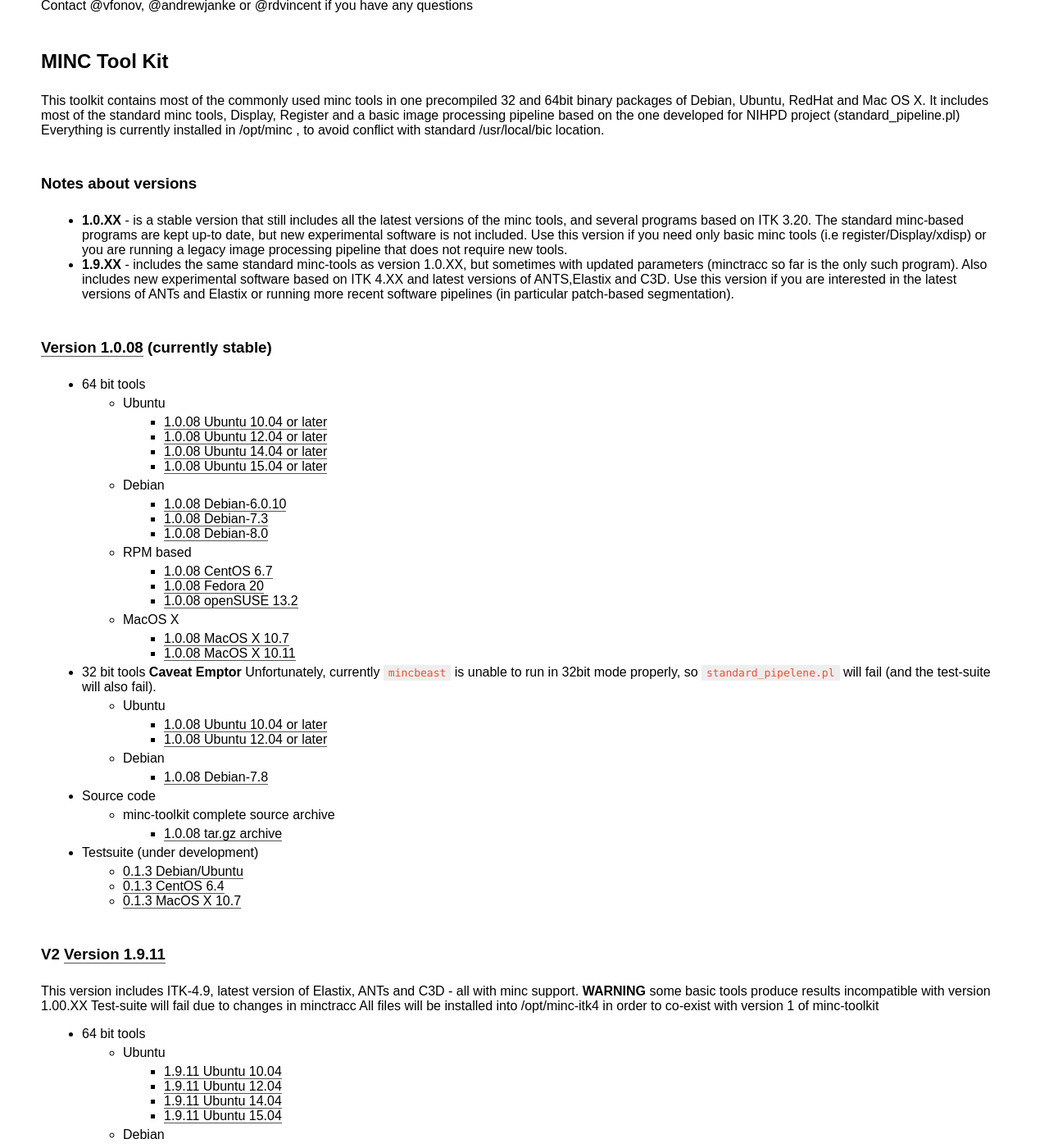
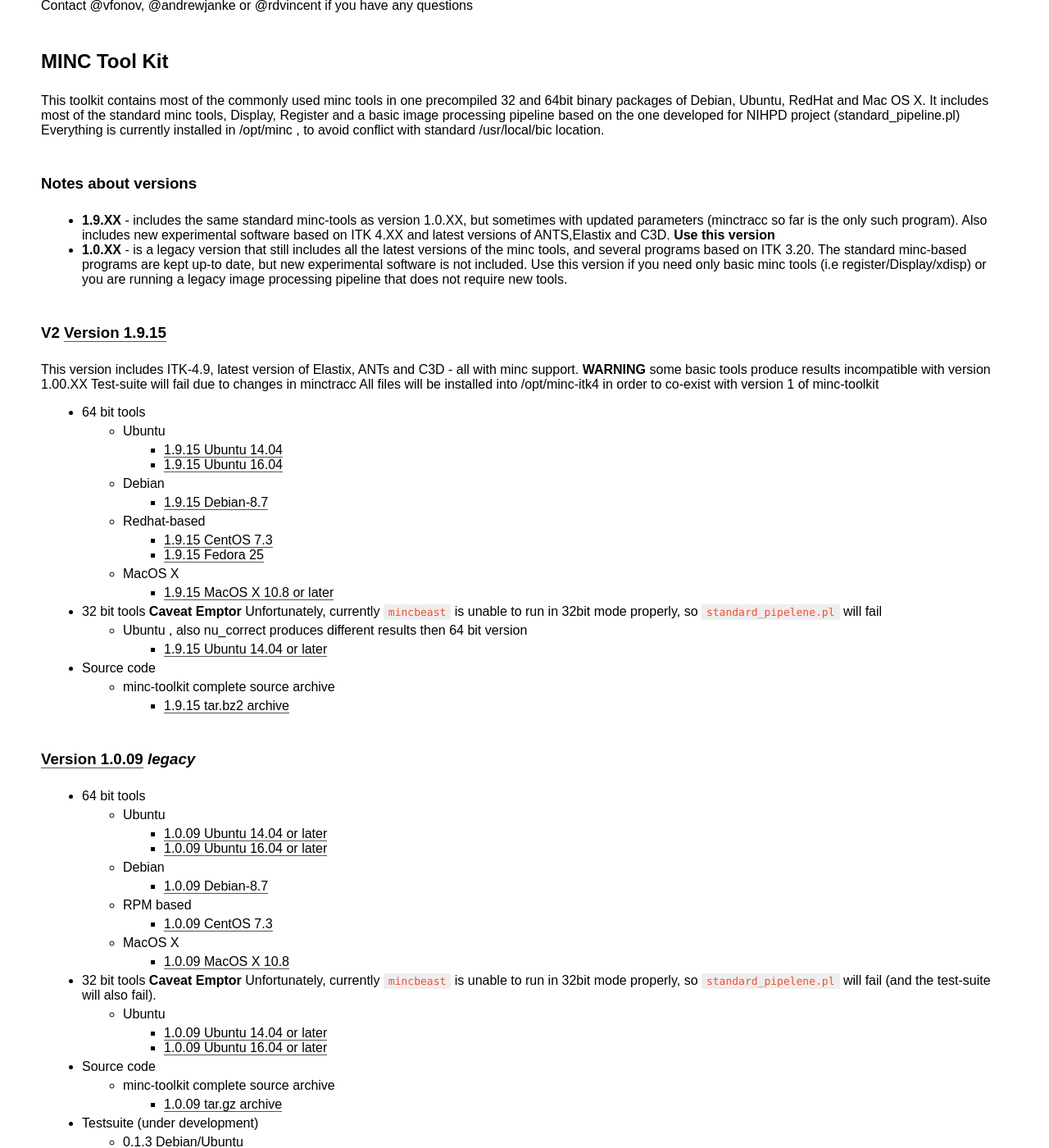
Before and after one commit to BIC-MNI/BIC-MNI.github.io, a Jekyll site: the page built from index.md, in a window 1280 px wide and 1400 px high, scrolled down 732 px. Shown: the whole window at 82% size. Built offline with Jekyll 4.4.1, drawn with Linux system fonts in a browser that asks for light colours; some web fonts are replaced; some of the changed text lies outside the part shown.

Commit message:
Updated to the most recent release: 1.9.15 and 1.0.09

```diff
--- a/index.md
+++ b/index.md
@@ -5,8 +5,8 @@
 ## Contents:
 * [MINC Toolkit](#MINC-Tool-Kit)
   * [MINC Toolkit versions](#notes-about-versions)
-  * Version 1 [Version 1.0.08](#version-10081008-currently-stable)
-  * Version 2 [Version 1.9.11](#v2-version-19111911)
+  * Version 2 [Version 1.9.15](#v2)
+  * Version 1 [Version 1.0.09](#v1) *Legacy*
   * [Virtual Machine](#virtual-machine)
   * [Data files and models](#data-files-and-models)
   * [Previous versions](#previous-versions)
@@ -35,75 +35,58 @@
 project (standard_pipeline.pl) Everything is currently installed in /opt/minc , to avoid conflict with standard /usr/local/bic location.
 
 ### Notes about versions
-* **1.0.XX** - is a stable version that still includes all the latest versions of the minc tools, and several programs based on ITK 3.20.
+* **1.9.XX** - includes the same standard minc-tools as version 1.0.XX, but sometimes with updated parameters (minctracc so far is the only such program).
+  Also includes new experimental software based on ITK 4.XX and latest versions of ANTS,Elastix and C3D.
+  **Use this version**
+* **1.0.XX** - is a legacy version that still includes all the latest versions of the minc tools, and several programs based on ITK 3.20.
   The standard minc-based programs are kept up-to date, but new experimental software is not included. Use this version if you need
   only basic minc tools (i.e register/Display/xdisp) or you are running a legacy image processing pipeline that does not require new tools.
-* **1.9.XX** - includes the same standard minc-tools as version 1.0.XX, but sometimes with updated parameters (minctracc so far is the only such program).
-  Also includes new experimental software based on ITK 4.XX and latest versions of ANTS,Elastix and C3D.
-  Use this version if you are interested in the latest versions of ANTs and Elastix or running more recent software pipelines
-  (in particular patch-based segmentation).
 
-### [Version 1.0.08](#1.0.08) (currently stable)
+### V2 [Version 1.9.15](#v2)
+This version includes ITK-4.9, latest version of Elastix, ANTs and C3D - all with minc support. **WARNING** some basic tools produce results incompatible with version 1.00.XX Test-suite will fail due to changes in minctracc
+All files will be installed into /opt/minc-itk4 in order to co-exist with version 1 of minc-toolkit
+
+* 64 bit tools
+  * Ubuntu
+    * [1.9.15 Ubuntu 14.04](http://packages.bic.mni.mcgill.ca/minc-toolkit/Debian/minc-toolkit-1.9.15-20170529-Ubuntu_14.04-x86_64.deb)
+    * [1.9.15 Ubuntu 16.04](http://packages.bic.mni.mcgill.ca/minc-toolkit/Debian/minc-toolkit-1.9.15-20170529-Ubuntu_15.04-x86_64.deb)
+  * Debian
+    * [1.9.15 Debian-8.7](http://packages.bic.mni.mcgill.ca/minc-toolkit/Debian/minc-toolkit-1.9.15-20170529-Debian_8.7-x86_64.deb)
+  * Redhat-based
+    * [1.9.15 CentOS 7.3](http://packages.bic.mni.mcgill.ca/minc-toolkit/RPM/minc-toolkit-1.9.15-20170529-CentOS_7.3.1611-x86_64.rpm)
+    * [1.9.15 Fedora 25](http://packages.bic.mni.mcgill.ca/minc-toolkit/RPM/minc-toolkit-1.9.15-20170529-Fedora_25-x86_64.rpm)
+  * MacOS X
+    * [1.9.15 MacOS X 10.8 or later](http://packages.bic.mni.mcgill.ca/minc-toolkit/MacOSX/minc-toolkit-1.9.15-20170529-Darwin_10.8_x86_64.dmg)
+* 32 bit tools **Caveat Emptor** Unfortunately, currently `mincbeast` is unable to run in 32bit mode properly, so `standard_pipelene.pl` will fail
+  * Ubuntu , also nu_correct produces different results then 64 bit version
+    * [1.9.15 Ubuntu 14.04 or later](http://packages.bic.mni.mcgill.ca/minc-toolkit/Debian/minc-toolkit-1.9.15-20170529-Ubuntu_14.04-i686.deb)
+* Source code
+  * minc-toolkit complete source archive
+    * [1.9.15 tar.bz2 archive](http://packages.bic.mni.mcgill.ca/minc-toolkit/minc-toolkit-v2-1.9.15-20170529.tar.bz2)
+
+### [Version 1.0.09](#v1) *legacy*
 - 64 bit tools
   * Ubuntu
-    * [1.0.08 Ubuntu 10.04 or later](http://packages.bic.mni.mcgill.ca/minc-toolkit/Debian/minc-toolkit-1.0.08-20160205-Ubuntu_10.04-x86_64.deb)
-    * [1.0.08 Ubuntu 12.04 or later](http://packages.bic.mni.mcgill.ca/minc-toolkit/Debian/minc-toolkit-1.0.08-20160205-Ubuntu_12.04-x86_64.deb)
-    * [1.0.08 Ubuntu 14.04 or later](http://packages.bic.mni.mcgill.ca/minc-toolkit/Debian/minc-toolkit-1.0.08-20160205-Ubuntu_14.04-x86_64.deb)
-    * [1.0.08 Ubuntu 15.04 or later](http://packages.bic.mni.mcgill.ca/minc-toolkit/Debian/minc-toolkit-1.0.08-20160205-Ubuntu_15.04-x86_64.deb)
+    * [1.0.09 Ubuntu 14.04 or later](http://packages.bic.mni.mcgill.ca/minc-toolkit/Debian/minc-toolkit-1.0.09-20170529-Ubuntu_14.04-x86_64.deb)
+    * [1.0.09 Ubuntu 16.04 or later](http://packages.bic.mni.mcgill.ca/minc-toolkit/Debian/minc-toolkit-1.0.09-20170529-Ubuntu_16.04-x86_64.deb)
   * Debian
-    * [1.0.08 Debian-6.0.10](http://packages.bic.mni.mcgill.ca/minc-toolkit/Debian/minc-toolkit-1.0.08-20160205-Debian_6.0.10-x86_64.deb)
-    * [1.0.08 Debian-7.3](http://packages.bic.mni.mcgill.ca/minc-toolkit/Debian/minc-toolkit-1.0.08-20160205-Debian_7.3-x86_64.deb)
-    * [1.0.08 Debian-8.0](http://packages.bic.mni.mcgill.ca/minc-toolkit/Debian/minc-toolkit-1.0.08-20160205-Debian_8.0-x86_64.deb)
+    * [1.0.09 Debian-8.7](http://packages.bic.mni.mcgill.ca/minc-toolkit/Debian/minc-toolkit-1.0.09-20170529-Debian_8.7-x86_64.deb)
   * RPM based
-    * [1.0.08 CentOS 6.7](http://packages.bic.mni.mcgill.ca/minc-toolkit/RPM/minc-toolkit-1.0.08-20160205-CentOS_6.7-x86_64.rpm)
-    * [1.0.08 Fedora 20](http://packages.bic.mni.mcgill.ca/minc-toolkit/RPM/minc-toolkit-1.0.08-20140603-Fedora_20-x86_64.rpm)
-    * [1.0.08 openSUSE 13.2](http://packages.bic.mni.mcgill.ca/minc-toolkit/RPM/minc-toolkit-1.0.08-20160205-openSUSE-project_13.2-x86_64.rpm)
+    * [1.0.09 CentOS 7.3](http://packages.bic.mni.mcgill.ca/minc-toolkit/RPM/minc-toolkit-1.0.09-20170529-CentOS_7.3.1611-x86_64.rpm)
   * MacOS X
-    * [1.0.08 MacOS X 10.7](http://packages.bic.mni.mcgill.ca/minc-toolkit/MacOSX/minc-toolkit-1.0.08-20160205-Darwin-10.7-x86_64.dmg)
-    * [1.0.08 MacOS X 10.11](http://packages.bic.mni.mcgill.ca/minc-toolkit/MacOSX/minc-toolkit-1.0.08-20160205-Darwin-10.11-x86_64.dmg)
+    * [1.0.09 MacOS X 10.8](http://packages.bic.mni.mcgill.ca/minc-toolkit/MacOSX/minc-toolkit-1.0.09-20170310-Darwin_10.8_x86_64.dmg)
 - 32 bit tools **Caveat Emptor** Unfortunately, currently `mincbeast` is unable to run in 32bit mode properly, so `standard_pipelene.pl` will fail (and the test-suite will also fail).
   * Ubuntu
-    * [1.0.08 Ubuntu 10.04 or later](http://packages.bic.mni.mcgill.ca/minc-toolkit/Debian/minc-toolkit-1.0.08-20160205-Ubuntu_10.04-i686.deb)
-    * [1.0.08 Ubuntu 12.04 or later](http://packages.bic.mni.mcgill.ca/minc-toolkit/Debian/minc-toolkit-1.0.08-20160205-Ubuntu_12.04-i686.deb)
-  * Debian
-    * [1.0.08 Debian-7.8](http://packages.bic.mni.mcgill.ca/minc-toolkit/Debian/minc-toolkit-1.0.08-20160205-Debian_7.8-i686.deb)
+    * [1.0.09 Ubuntu 14.04 or later](http://packages.bic.mni.mcgill.ca/minc-toolkit/Debian/minc-toolkit-1.0.09-20170529-Ubuntu_14.04-i686.deb)
+    * [1.0.09 Ubuntu 16.04 or later](http://packages.bic.mni.mcgill.ca/minc-toolkit/Debian/minc-toolkit-1.0.09-20170529-Ubuntu_16.04-i686.deb)
 - Source code
   * minc-toolkit complete source archive
-    * [1.0.08 tar.gz archive](http://packages.bic.mni.mcgill.ca/minc-toolkit/minc-toolkit-1.0.08-20160205.tar.bz2)
+    * [1.0.09 tar.gz archive](http://packages.bic.mni.mcgill.ca/minc-toolkit/minc-toolkit-1.0.09-20170529.tar.bz2)
 - Testsuite (under development)
     * [0.1.3 Debian/Ubuntu](http://packages.bic.mni.mcgill.ca/minc-toolkit/Debian/minc-toolkit-testsuite-0.1.3-20131212.deb)
     * [0.1.3 CentOS 6.4](http://packages.bic.mni.mcgill.ca/minc-toolkit/RPM/minc-toolkit-testsuite-0.1.3-20131212.rpm)
     * [0.1.3 MacOS X 10.7](http://packages.bic.mni.mcgill.ca/minc-toolkit/MacOSX/minc-toolkit-testsuite-0.1.3-20131212.dmg)
 
-### V2 [Version 1.9.11](#1.9.11)
-This version includes ITK-4.9, latest version of Elastix, ANTs and C3D - all with minc support. **WARNING** some basic tools produce results incompatible with version 1.00.XX Test-suite will fail due to changes in minctracc
-All files will be installed into /opt/minc-itk4 in order to co-exist with version 1 of minc-toolkit
-
-* 64 bit tools
-  * Ubuntu
-    * [1.9.11 Ubuntu 10.04](http://packages.bic.mni.mcgill.ca/minc-toolkit/Debian/minc-toolkit-1.9.11-20160202-Ubuntu_10.04-x86_64.deb)
-    * [1.9.11 Ubuntu 12.04](http://packages.bic.mni.mcgill.ca/minc-toolkit/Debian/minc-toolkit-1.9.11-20160202-Ubuntu_12.04-x86_64.deb)
-    * [1.9.11 Ubuntu 14.04](http://packages.bic.mni.mcgill.ca/minc-toolkit/Debian/minc-toolkit-1.9.11-20160202-Ubuntu_14.04-x86_64.deb)
-    * [1.9.11 Ubuntu 15.04](http://packages.bic.mni.mcgill.ca/minc-toolkit/Debian/minc-toolkit-1.9.11-20160202-Ubuntu_15.04-x86_64.deb)
-  * Debian
-    * [1.9.11 Debian-6.0.10](http://packages.bic.mni.mcgill.ca/minc-toolkit/Debian/minc-toolkit-1.9.11-20160202-Debian_6.0.10-x86_64.deb)
-    * [1.9.11 Debian-7.3](http://packages.bic.mni.mcgill.ca/minc-toolkit/Debian/minc-toolkit-1.9.11-20160202-Debian_7.3-x86_64.deb)
-    * [1.9.11 Debian-8.0](http://packages.bic.mni.mcgill.ca/minc-toolkit/Debian/minc-toolkit-1.9.11-20160202-Debian_8.0-x86_64.deb)
-  * Redhat-based
-    * [1.9.11 CentOS 6.7](http://packages.bic.mni.mcgill.ca/minc-toolkit/RPM/minc-toolkit-1.9.11-20160202-CentOS_6.7-x86_64.rpm)
-    * [1.9.11 Fedora 20](http://packages.bic.mni.mcgill.ca/minc-toolkit/RPM/minc-toolkit-1.9.11-20160202-Fedora_20-x86_64.rpm)
-    * [1.9.11 OpenSUSE 13.2](http://packages.bic.mni.mcgill.ca/minc-toolkit/RPM/minc-toolkit-1.9.11-20160202-openSUSE-project_13.2-x86_64.rpm)
-  * MacOS X
-    * [1.9.11 MacOS X 10.11 or later](http://packages.bic.mni.mcgill.ca/minc-toolkit/MacOSX/minc-toolkit-1.9.11-20160202-Darwin-10.11-x86_64.dmg)
-* 32 bit tools **Caveat Emptor** Unfortunately, currently `mincbeast` is unable to run in 32bit mode properly, so `standard_pipelene.pl` will fail
-  * Ubuntu
-    * [1.9.11 Ubuntu 10.04 or later](http://packages.bic.mni.mcgill.ca/minc-toolkit/Debian/minc-toolkit-1.9.11-20160202-Ubuntu_10.04-i686.deb)
-    * [1.9.11 Ubuntu 12.04 or later](http://packages.bic.mni.mcgill.ca/minc-toolkit/Debian/minc-toolkit-1.9.11-20160202-Ubuntu_12.04-i686.deb)
-  * Debian
-    * [1.9.11 Debian-7.8](http://packages.bic.mni.mcgill.ca/minc-toolkit/Debian/minc-toolkit-1.9.11-20160202-Debian_7.8-i686.deb)
-* Source code
-  * minc-toolkit complete source archive
-    * [1.9.11 tar.bz2 archive](http://packages.bic.mni.mcgill.ca/minc-toolkit/minc-toolkit-v2-1.9.11-20160202.tar.bz2)
 
 ### Virtual Machine
 
@@ -140,27 +123,26 @@
 * install dependencies: `sudo yum install glibc libstdc++ ImageMagick perl`
 * install downloaded rpm packages
 
-#### On MacOS X 10.7 and 10.9
+#### On MacOS X 10.8 and later
 * download and double click on  appropriate dmg file, the standard MacOS X installer will start
 * install ImageMagick, either using [mac ports](https://www.macports.org/install.php) - preferred or [homebrew](http://brew.sh/)
 
 ### Using
-* Version **1.0.XX (stable)**:
-   source the environment in `/opt/minc/minc-toolkit-config.sh` for bash or `/opt/minc/minc-toolkit-config.csh` for tcsh
-* Version **1.9.XX (version 2 )**:
-   source the environment in `/opt/minc-itk4/minc-toolkit-config.sh` for bash or `/opt/minc-itk4/minc-toolkit-config.csh` for tcsh
+* Version **1.0.09 (version 1)**:
+   source the environment in `/opt/minc/1.0.09/minc-toolkit-config.sh` for bash or `/opt/minc/1.0.09/minc/minc-toolkit-config.csh` for tcsh
+* Version **1.9.15 (version 2)**:
+   source the environment in `/opt/minc/1.9.15/minc-toolkit-config.sh` for bash or `/opt/minc/1.9.15/minc-toolkit-config.csh` for tcsh
 
-
-### Running test suite
+### Running test suite **Currently Broken**
 Test data is installed in `/opt/minc/share/testsuite/`.  To run the test, execute `/opt/minc/run_tests.sh <prefix>`, it will take around
 an hour on  a modern PC, the output will be in `<prefix>/00200`  and `<prefix>/00201` and the log file will be saved in
 `<prefix>/minc-toolkit-test-<date>.log`.  The results of the local test will be compared to a file containing the results from
 a baseline test to determine if the tools have been installed and run correctly.
 
 ### Building from the source
-Consult [minc-toolkit on github](https://github.com/BIC-MNI/minc-toolkit) or [minc-toolkit-v2 on github](https://github.com/BIC-MNI/minc-toolkit-v2) for details and to download latest version of the software.
+Consult [minc-toolkit on github](https://github.com/BIC-MNI/minc-toolkit) or [minc-toolkit-v2 on github](https://github.com/BIC-MNI/minc-toolkit-v2) for details and to download latest version of the software. The binary builds are now built using docker, see all the scripts here: [build_packages on github](https://github.com/BIC-MNI/build_packages)
 
-## Additional software ported to support MINC file format
+## Additional software ported to support MINC file format:
 
 ### ITK-SNAP 3.2
 * MacOS X
```
